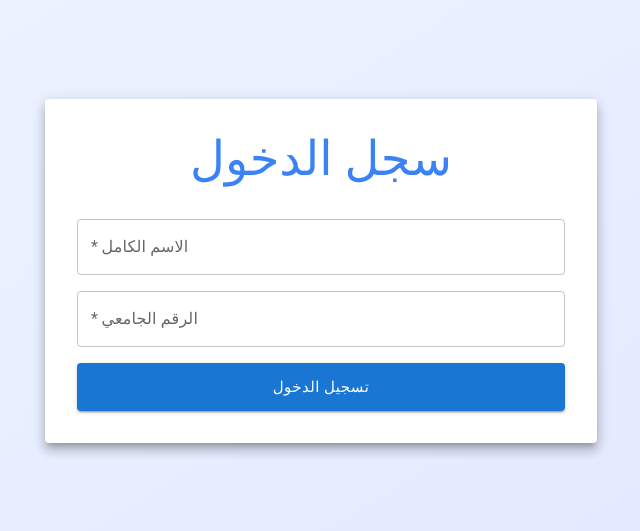
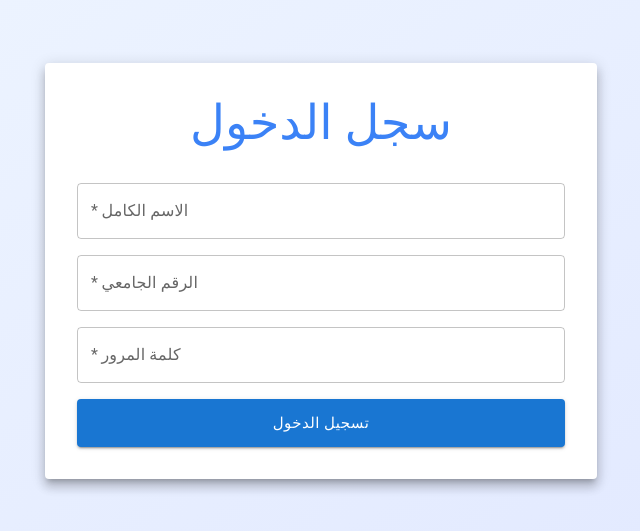
Before and after one commit to Rasheed-Haddad/Exams_Front, a React (Create React App) app: page /signin in a window 1280 px wide. Shown: the part 129-660 px from the top of the page, without its empty margins (319-959 px from the left). Built offline with nearby package versions, Linux system fonts and the light colour scheme.

Commit message:
Password

```diff
--- a/src/components/SignIn.js
+++ b/src/components/SignIn.js
@@ -17,6 +17,7 @@ const SignIn = () => {
   const [Student_Data, set_Student_Data] = useState({
     name: "",
     ID: "",
+    password: "",
   });
   const token = localStorage.getItem("token") || null;
   const dispatch = useDispatch();
@@ -95,7 +96,18 @@ const SignIn = () => {
               required
               className="mb-6"
             />
-
+            <TextField
+              dir="rtl"
+              fullWidth
+              label="كلمة المرور"
+              name="password"
+              type="text"
+              value={Student_Data.password}
+              onChange={handleChange}
+              variant="outlined"
+              required
+              className="mb-4"
+            />
             <Button
               type="submit"
               fullWidth
--- a/src/store/slices/authSlice.js
+++ b/src/store/slices/authSlice.js
@@ -10,21 +10,23 @@ export const signIn = createAsyncThunk(
         {
           ID: Student_Data.ID,
           name: Student_Data.name,
+          password: Student_Data.password,
         }
       );
       return {
         user: {
           ID: response.data.user.ID,
           name: response.data.user.name,
+          password: response.data.user.password,
         },
         token: response.data.token, // ← أضف هذا السطر المهم
       };
     } catch (error) {
-      console.log(error);
-      return rejectWithValue("تحقق من اتصالك بالانترنت");
+      return rejectWithValue(error.response.data.error);
     }
   }
 );
+const password = localStorage.getItem("password");
 const token = localStorage.getItem("token");
 const name = localStorage.getItem("name");
 const ID = localStorage.getItem("ID");
@@ -32,7 +34,7 @@ const authSlice = createSlice({
   name: "auth",
   initialState: {
     isAuthenticated: !!token,
-    user: { name: name || "", ID: ID || "" },
+    user: { name: name || "", ID: ID || "", password: password || "" },
     token: localStorage.getItem("token"),
     loading: false,
     error: null,
@@ -41,9 +43,7 @@ const authSlice = createSlice({
     signOut: (state) => {
       state.isAuthenticated = false;
       state.user = null;
-      localStorage.removeItem("token");
-      localStorage.removeItem("name");
-      localStorage.removeItem("ID");
+      localStorage.clear();
       state.token = null;
       state.error = null;
     },
@@ -64,6 +64,8 @@ const authSlice = createSlice({
         localStorage.setItem("token", action.payload.token); // ✅ الصحيح
         localStorage.setItem("name", action.payload.user.name);
         localStorage.setItem("ID", action.payload.user.ID);
+        localStorage.setItem("password", action.payload.user.password);
+        state.password = action.payload.user.password;
         state.token = action.payload.token;
         state.error = null;
       })
```
